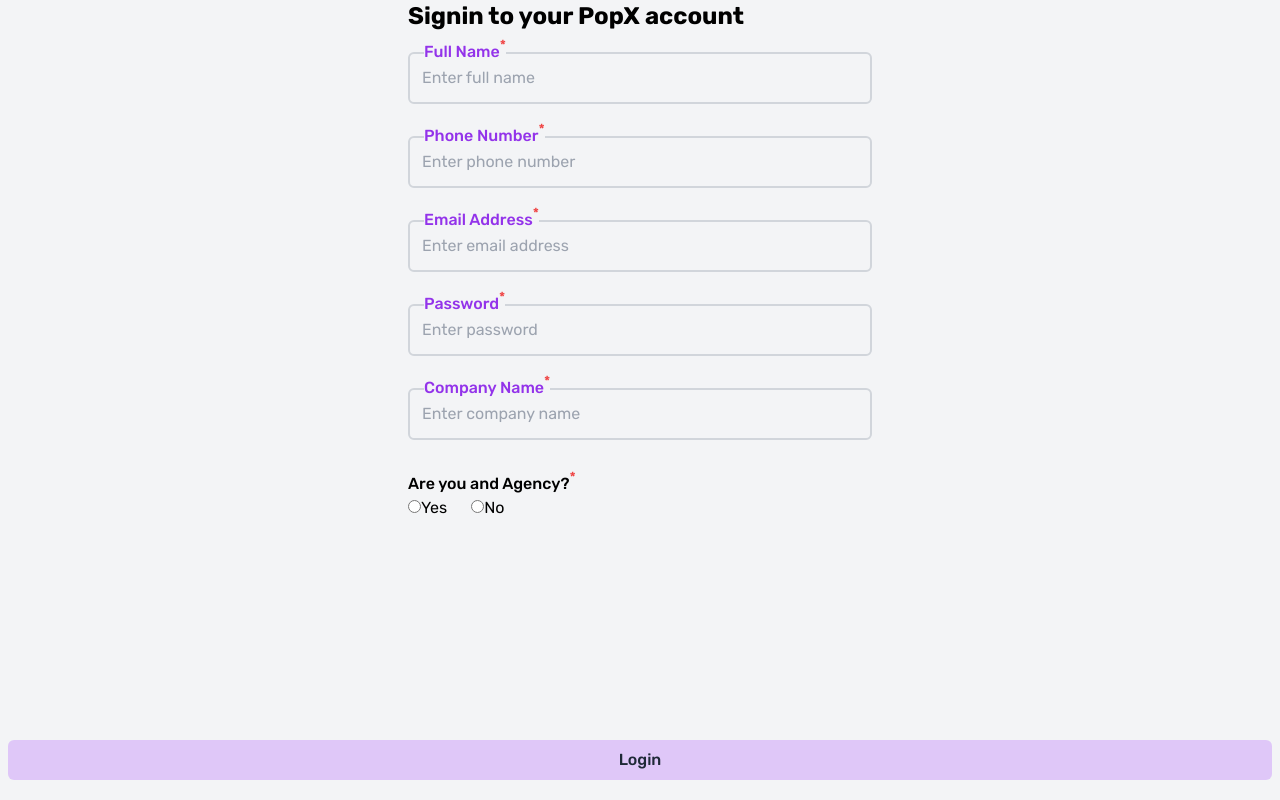
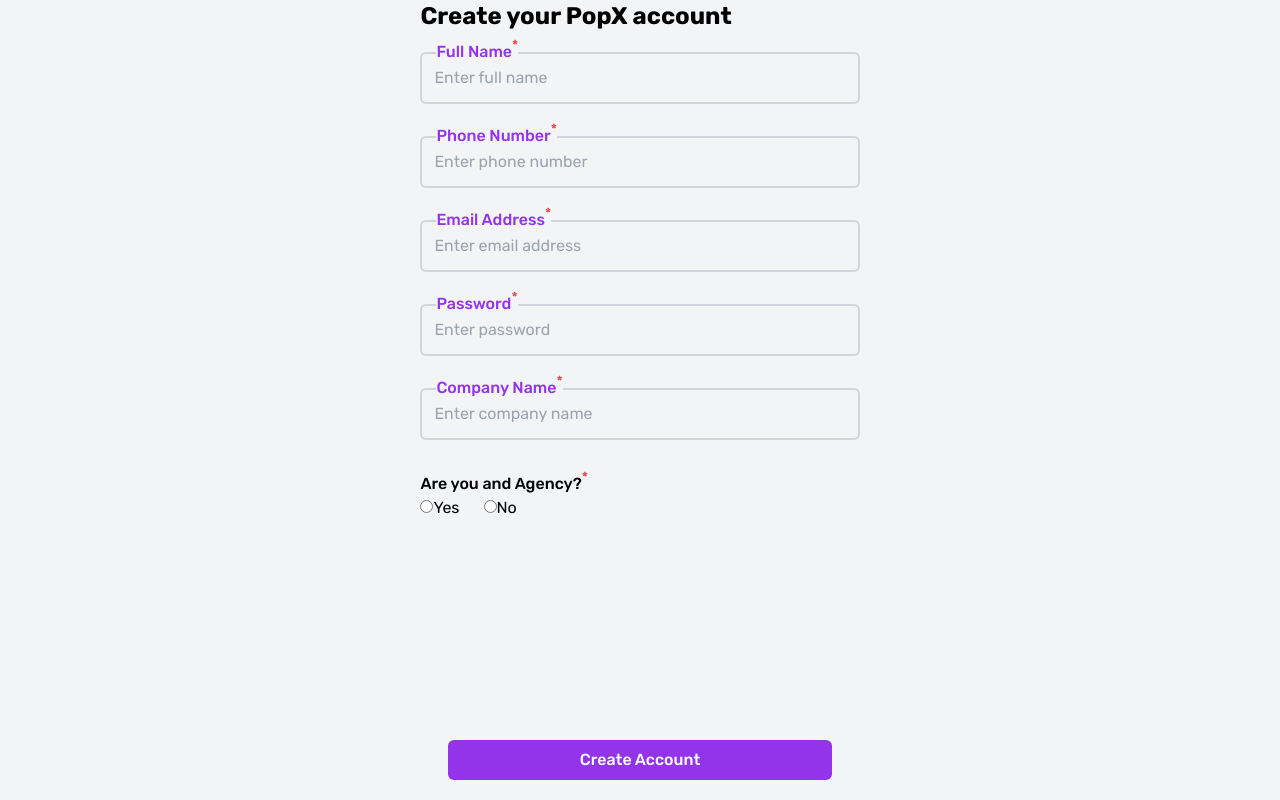
Before and after one commit to naimur2001/educase-task1, a React (Vite) app in the folder js-dev/: page /signup in a window 1280 px wide. Built offline with nearby package versions, Linux system fonts and the light colour scheme.

Commit message:
csss updated in login/signup page

```diff
--- a/js-dev/src/Components/LoginPage.jsx
+++ b/js-dev/src/Components/LoginPage.jsx
@@ -7,7 +7,7 @@
  <div className='flex justify-center items-center  pb-2'>
     <div className='landing-container font-rubik px-2'>
      <div className='texts '>
-      <h1 className='text-2xl  font-bold pr-32 '>Signin to your PopX account</h1>
+      <h1 className='text-2xl  font-bold pr-32 '>Signing to your PopX account</h1>
       <p className='text-base font-medium opacity-60
        pr-20 pt-2 pb-7'>Lorem ipsum dolor sit amet, consectetur adipiscing elit,</p>
      </div>
--- a/js-dev/src/Components/ProfilePage.jsx
+++ b/js-dev/src/Components/ProfilePage.jsx
@@ -3,7 +3,7 @@
 const ProfilePage = () => {
   return (
     <div>
-      Profile Page
+
     </div>
   );
 };
--- a/js-dev/src/Components/SignupPage.jsx
+++ b/js-dev/src/Components/SignupPage.jsx
@@ -7,7 +7,7 @@
     <div className='flex justify-center items-center  pb-2'>
     <div className='landing-container font-rubik px-2'>
      <div className='texts '>
-      <h1 className='text-2xl  font-bold pr-32 '>Signin to your PopX account</h1>
+      <h1 className='text-2xl  font-bold pr-32 '>Create your PopX account</h1>
 
      </div>
      {/* input field */}
@@ -66,12 +66,23 @@
 
     </div>
     </div>
-    <div className='buttons grid grid-cols-1  gap-2 fixed bottom-0 left-0 w-full px-2 pb-5'>
 
-<Link to="/login" className='bg-purple-400 text-gray-800
-text-base font-medium bg-opacity-40
-p-2 rounded-md text-center '><button >Login</button></Link>
-     </div>
+
+    <div className='buttons grid grid-cols-1 gap-2 fixed bottom-0 left-0 w-full px-2 pb-5 place-items-center'>
+
+<Link to="/profile" className='bg-purple-600 text-white
+text-base font-medium
+p-2 rounded-md text-center inline-block lg:w-96 w-80 '>
+  <button>Create Account</button>
+</Link>
+
+</div>
+
+
+
+
+
+
     </div>
   );
 };
```
Also changed, not shown: js-dev/public/educase-2.webp (deleted).
